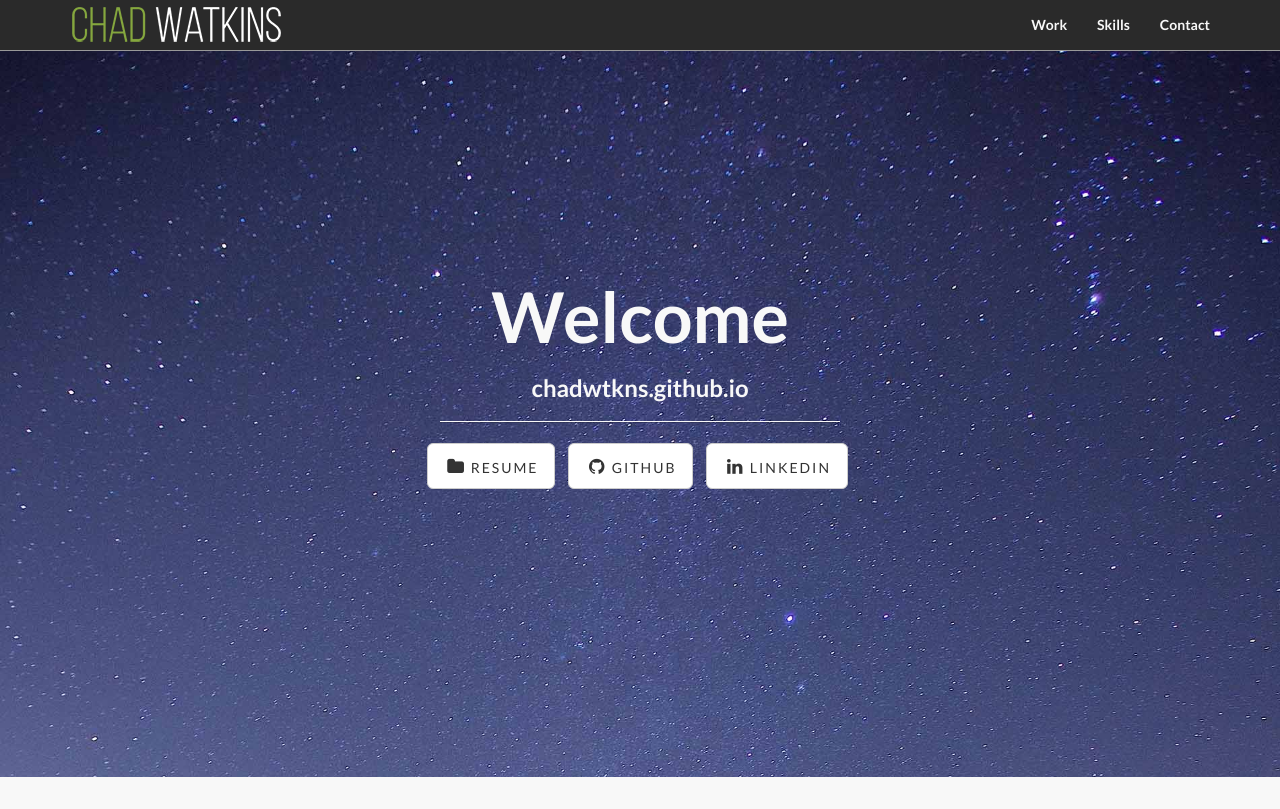
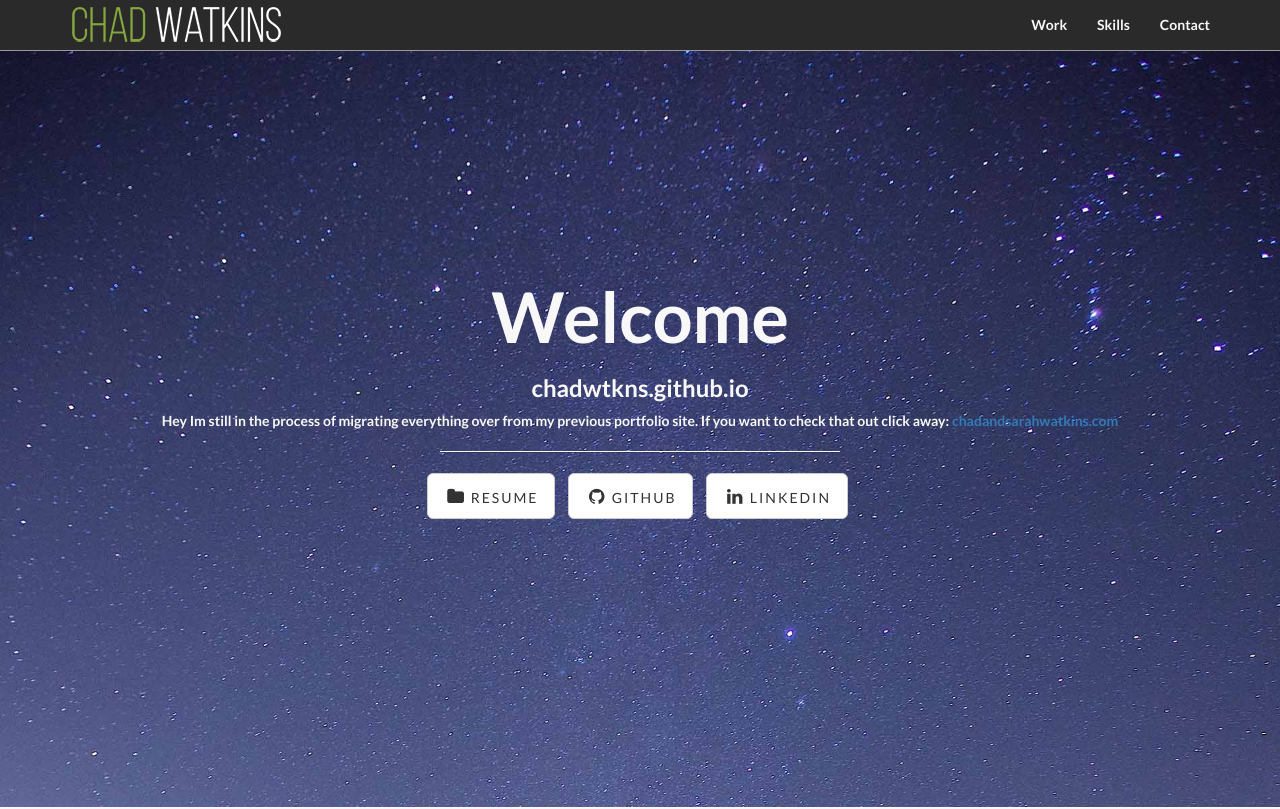
Before and after one commit to chadwtkns/chadwtkns.github.io, a website: page index.html in a window 1280 px wide. Shown: the top 809 px of the page. Drawn offline with nearby package versions, Linux system fonts and the light colour scheme.

Commit message:
added previous portfolio link.

```diff
--- a/index.html
+++ b/index.html
@@ -75,6 +75,7 @@
                     <div class="intro-message">
                         <h1>Welcome</h1>
                         <h3>chadwtkns.github.io</h3>
+                        <p>Hey Im still in the process of migrating everything over from my previous portfolio site. If you want to check that out click away: <a href="http://chadandsarahwatkins.com">chadandsarahwatkins.com</a></p>
                         <hr class="intro-divider">
                         <ul class="list-inline intro-social-buttons">
                             <li>
```
